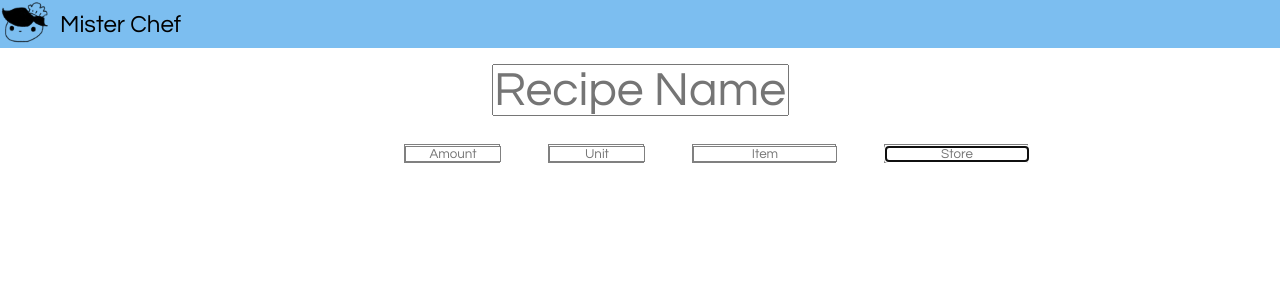
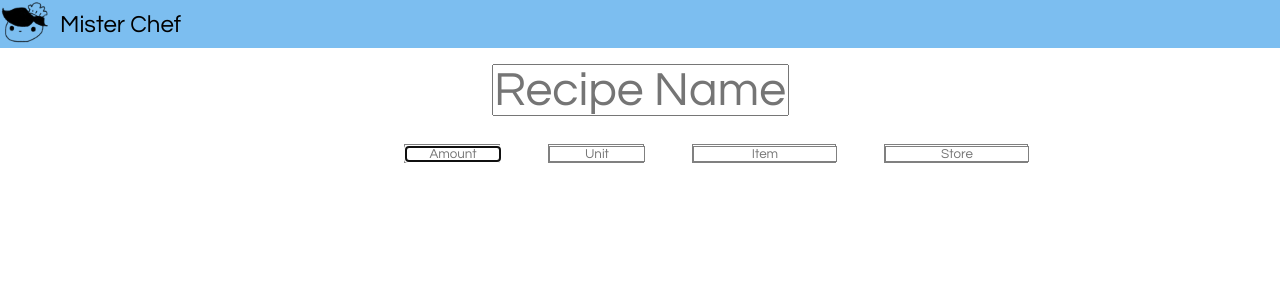
Before and after one commit to asipser/recipesite, a React app: page / in a window 1280 px wide. Shown: the top 300 px of the page. Built offline with nearby package versions, Linux system fonts and the light colour scheme; the HTML template or start-up script is replaced by a standard one.

Commit message:
improved focusing when new ingredient row

```diff
--- a/client/src/components/modules/IngredientRow.js
+++ b/client/src/components/modules/IngredientRow.js
@@ -23,7 +23,12 @@ const IngredientRow = ({ rowNumber, cellsMetadata, onFilledRow }) => {
   };
 
   useEffect(() => {
-    console.log(rowCells);
+    if (refs[0] && refs[0].current) {
+      refs[0].current.focus();
+    }
+  }, []);
+
+  useEffect(() => {
     let rowFilled = true;
     for (let i = 0; i < rowCells.length; i++) {
       if (!rowCells[i].filled) {
@@ -35,8 +40,10 @@ const IngredientRow = ({ rowNumber, cellsMetadata, onFilledRow }) => {
     }
   }, [rowCells]);
 
+  const refs = cellsMetadata.map((met) => useRef());
+
   const ingredientRow = cellsMetadata.map(({ placeholder, divClassName }, colNumber) => {
-    const inputRef = useRef();
+    const inputRef = refs[colNumber];
 
     return (
       <div key={`row-${rowNumber}-${colNumber}`}>
```
